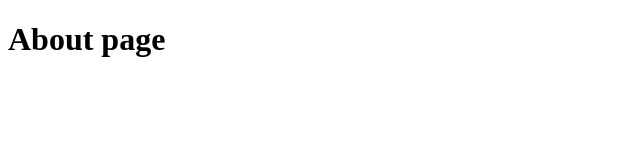
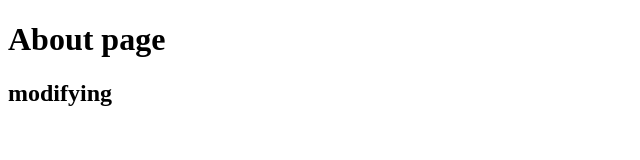
Before and after one commit to harikrishna0698/Git__TEST, a plain HTML site: page about.html in a window 1280 px wide. Shown: the whole page, without its empty margins (0-640 px from the left). Drawn offline with Linux system fonts and the light colour scheme.

Commit message:
changed about.html 1

```diff
--- a/about.html
+++ b/about.html
@@ -7,5 +7,7 @@
 </head>
 <body>
     <h1>About page</h1>
+
+    <h2>modifying</h2>
 </body>
 </html>
```
